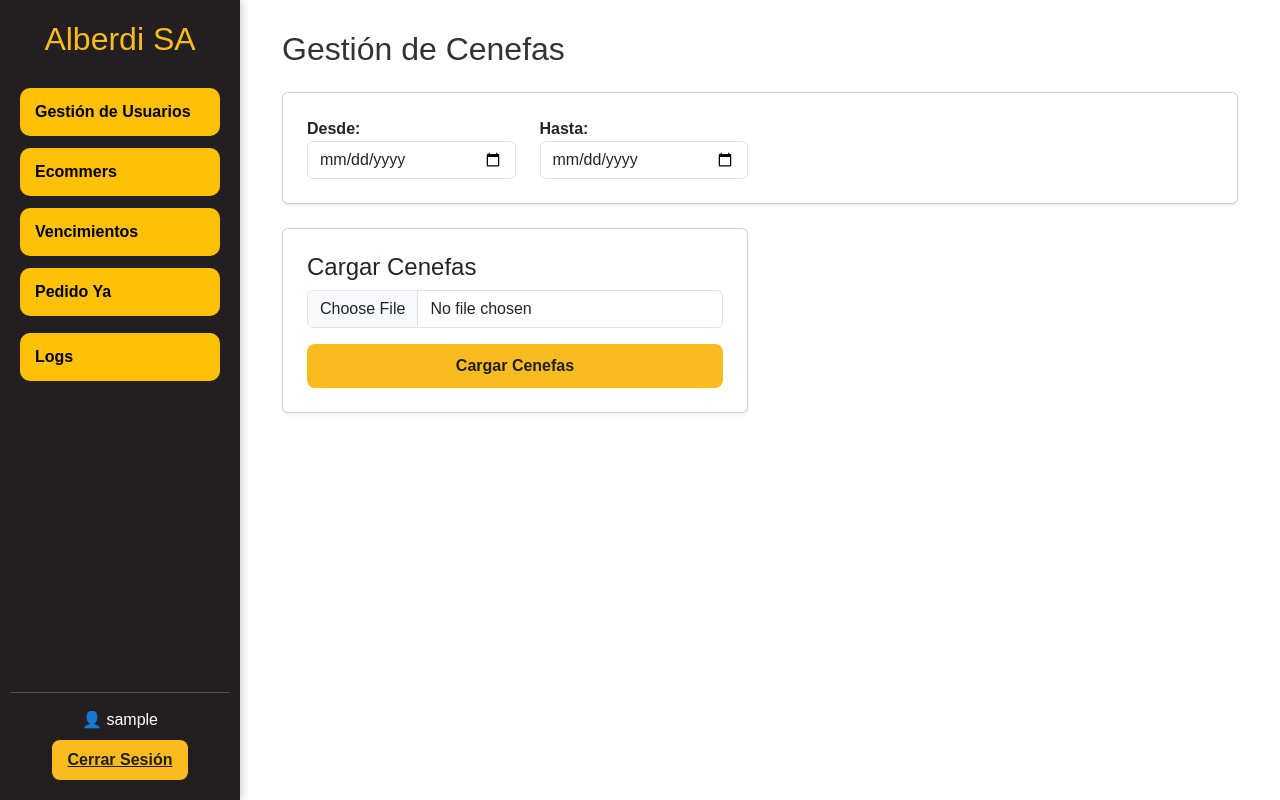
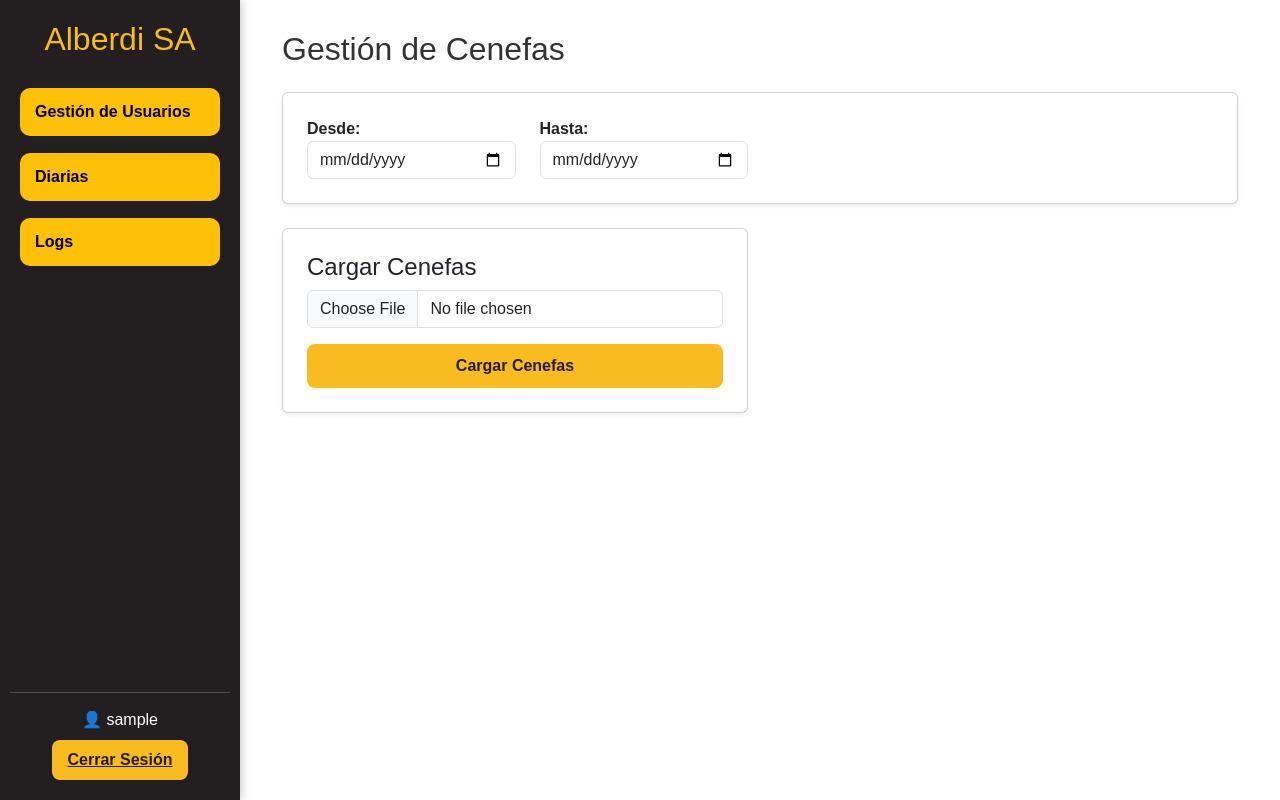
Before and after one commit to marcosaarias/megaSip, a Flask app: page /compras/cenefas in a window 1280 px wide. Run offline with Flask 3, Linux system fonts and the light colour scheme; the visitor is signed in with stand-in values (Sample User, id 1); some libraries are stand-ins or nearby versions.

Commit message:
Agrega fix visual en menu de sistemas

```diff
--- a/templates/base.html
+++ b/templates/base.html
@@ -27,18 +27,32 @@
     Gestión de Usuarios
   </a>
 
-  <a href="{{ url_for('vencimientos.index') }}" class="menu-toggle">
+  <div class="menu-section
+    {% if 'vencimientos' in request.path or 'pedidoya' in request.path %}active{% endif %}">
+
+      <a href="#" class="menu-toggle" onclick="toggleMenu(event)">
+        Diarias <i class="bi bi-chevron-down arrow"></i>
+      </a>
+
+        <div class="submenu">
+
+          <a href="{{ url_for('vencimientos.index') }}"
+            class="submenu-item {% if 'ecommers' in request.path %}active-link{% endif %}">
             Ecommers
           </a>
 
-  <a href="{{ url_for('vencimientos.index') }}" class="menu-toggle">
+          <a href="{{ url_for('vencimientos.index') }}"
+            class="submenu-item {% if 'vencimientos' in request.path %}active-link{% endif %}">
             Vencimientos
           </a>
 
-  <a href="{{ url_for('pedidoya.index') }}" class="menu-toggle">
+          <a href="{{ url_for('pedidoya.index') }}"
+            class="submenu-item {% if 'pedidoya' in request.path %}active-link{% endif %}">
             Pedido Ya
           </a>
 
+        </div>
+    </div>
   <div class="menu-section
     {% if 'logs_compras' in request.path or 'logs_farmacia' in request.path %}active{% endif %}">
 
```
Lines whose indentation alone changed are shown as unchanged.
